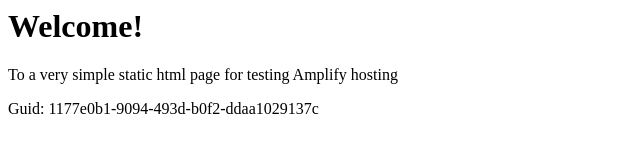
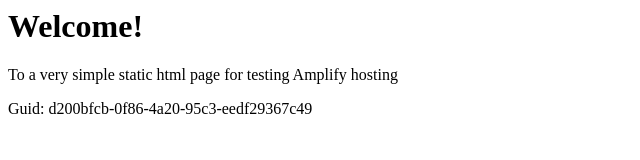
Before and after one commit to aws-aemilia-iad/Github-PR-Commit-Integration-Test-DoNotTouch-GitHubWebhookPushCanaryTest-v1-preprod-us-east-1, a website: page src/index.html in a window 1280 px wide. Shown: the full height of the page, 0-640 px from the left. Drawn offline with Linux system fonts and the light colour scheme.

Commit message:
commit from integ tests

```diff
--- a/src/index.html
+++ b/src/index.html
@@ -12,6 +12,6 @@
 <body>
     <h1>Welcome!</h1>
     <p>To a very simple static html page for testing Amplify hosting</p>
-    <p>Guid: 1177e0b1-9094-493d-b0f2-ddaa1029137c</p></body>
+    <p>Guid: d200bfcb-0f86-4a20-95c3-eedf29367c49</p></body>
 
 </html>
```
